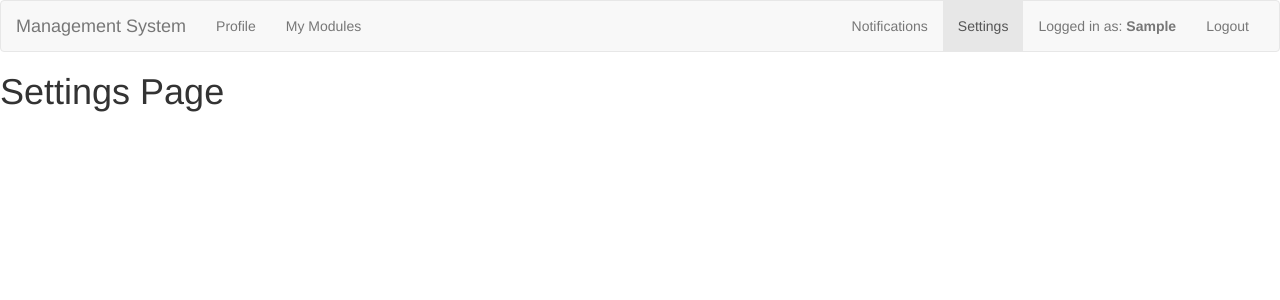
After one commit to yosufali/wbp, a Django app: page /settings/ in a window 1280 px wide. The commit adds this page. Shown: the top 300 px of the page. Run offline with Django 3.2, Linux system fonts and the light colour scheme; a user stored in the database is signed in; tables that the repository leaves empty hold one stand-in row (values such as "Sample post"); some libraries are stand-ins or nearby versions.

Commit message:
Added a simple settings template and changes the highted navigation button for each page

```diff
--- a/theproject/wbproject/wbp_app/templates/myModules.html
+++ b/theproject/wbproject/wbp_app/templates/myModules.html
@@ -30,7 +30,7 @@
 
 	          <ul class="nav navbar-nav navbar-right">
 	            <li> <a href="#"> Notifications </a> </li>
-	            <li> <a href="#"> Settings </a> </li>
+	            <li> <a href="/settings/"> Settings </a> </li>
 	            <li> <a href="#"> Logged in as: <b>{{ user.first_name }}</b> </a> </li>
 	            <li> <a href="/logout/"> Logout </a> </li>
 	          </ul>
--- a/theproject/wbproject/wbp_app/templates/profile.html
+++ b/theproject/wbproject/wbp_app/templates/profile.html
@@ -37,7 +37,7 @@
 
           <ul class="nav navbar-nav navbar-right">
             <li> <a href="#"> Notifications </a> </li>
-            <li> <a href="#"> Settings </a> </li>
+            <li> <a href="/settings/"> Settings </a> </li>
             <li> <a href="#"> Logged in as: <b>{{ user.first_name }}</b> </a> </li>
             <li> <a href="/logout/"> Logout </a> </li>
           </ul>
--- /dev/null
+++ b/theproject/wbproject/wbp_app/templates/settings.html
@@ -0,0 +1,40 @@
+<!DOCTYPE html>
+<html>
+	<head>
+		<title> Settings </title>
+		<link href="https://bootswatch.com/simplex/bootstrap.min.css" rel="stylesheet">
+	</head>
+	<body>
+
+		<!-- Navigation begins -->
+		<nav class="navbar navbar-default">
+	      <div class="container-fluid">
+	        <div class="navbar-header">
+	          <button type="button" class="navbar-toggle collapsed" data-toggle="collapse" data-target="#collapse1" aria-expanded="false">
+	            <span class="sr-only">Toggle navigation</span>
+	            <span class="icon-bar"></span>
+	            <span class="icon-bar"></span>
+	            <span class="icon-bar"></span>
+	          </button>
+	          <a class="navbar-brand" href="/"> Management System </a>
+	        </div>
+
+	        <div class="collapse navbar-collapse" id="collapse1">
+	          <ul class="nav navbar-nav">
+	            <li> <a href="/"> Profile <span class="sr-only">(current)</span> </a> </li>
+	            <li> <a href="/modules/"> My Modules </a> </li>
+	          </ul>
+
+	          <ul class="nav navbar-nav navbar-right">
+	            <li> <a href="#"> Notifications </a> </li>
+	            <li class="active"> <a href="/settings/"> Settings </a> </li>
+	            <li> <a href="#"> Logged in as: <b>{{ user.first_name }}</b> </a> </li>
+	            <li> <a href="/logout/"> Logout </a> </li>
+	          </ul>
+	        </div>
+	      </div>
+	    </nav>
+	    <!-- Navigation ends -->
+	    <h1> Settings Page </h1>
+	</body>
+</html>
--- a/theproject/wbproject/wbp_app/urls.py
+++ b/theproject/wbproject/wbp_app/urls.py
@@ -7,6 +7,7 @@ from rest_framework_jwt.views import obtain_jwt_token
 urlpatterns = [
 	url(r'^$', views.index, name="index"),
 	url(r'^modules/$', views.show_modules, name='modules'),
+	url(r'^settings/$', views.show_settings, name='settings'),
 
 	url(r'^login/$', views.login_user, name="login"),
 	url(r'^logout/$', views.logout_user, name="logout"),
--- a/theproject/wbproject/wbp_app/views.py
+++ b/theproject/wbproject/wbp_app/views.py
@@ -1,6 +1,8 @@
 from django.shortcuts import render
 from django.contrib.auth import authenticate, login, logout
 from .models import Profile, Module, Lecture
+from django.contrib.auth.views import password_reset, password_reset_confirm
+from django.core.urlresolvers import reverse
 
 def index(request):
 	'''
@@ -32,6 +34,14 @@ def show_modules(request):
 		return render(request, 'myModules.html', {'user': request.user, 'profile': user_profile, 'modules': modules})
 	return render(request, 'index.html', {})
 
+def show_settings(request):
+
+	if request.user.is_authenticated():
+		user_profile = Profile.objects.get(user=request.user)
+		modules = Module.objects.filter(users=request.user)
+
+		return render(request, 'settings.html', {'user': request.user, 'profile': user_profile, 'modules': modules})
+	return render(request, 'index.html', {})
 
 def login_user(request):
 	'''
@@ -65,9 +75,6 @@ def logout_user(request):
 
     logout(request)
     return render(request, 'index.html', {'loggedout': True})
-
-from django.contrib.auth.views import password_reset, password_reset_confirm
-from django.core.urlresolvers import reverse
 
 def reset(request):
 
--- a/theproject/wbproject/wbproject/settings.py
+++ b/theproject/wbproject/wbproject/settings.py
@@ -19,8 +19,8 @@ EMAIL_BACKEND = 'django.core.mail.backends.smtp.EmailBackend'
 EMAIL_USE_TLS = True
 EMAIL_HOST = 'smtp.gmail.com'
 EMAIL_PORT = 587
-EMAIL_HOST_USER = 'mryosufali1@gmail.com'
-EMAIL_HOST_PASSWORD = 'googlego1*'
+EMAIL_HOST_USER = ''
+EMAIL_HOST_PASSWORD = ''
 
 DEFAULT_FROM_EMAIL = EMAIL_HOST_USER
 SERVER_EMAIL = EMAIL_HOST_USER
```
Also changed, not shown: theproject/media/photos/bill.jpeg (added).
